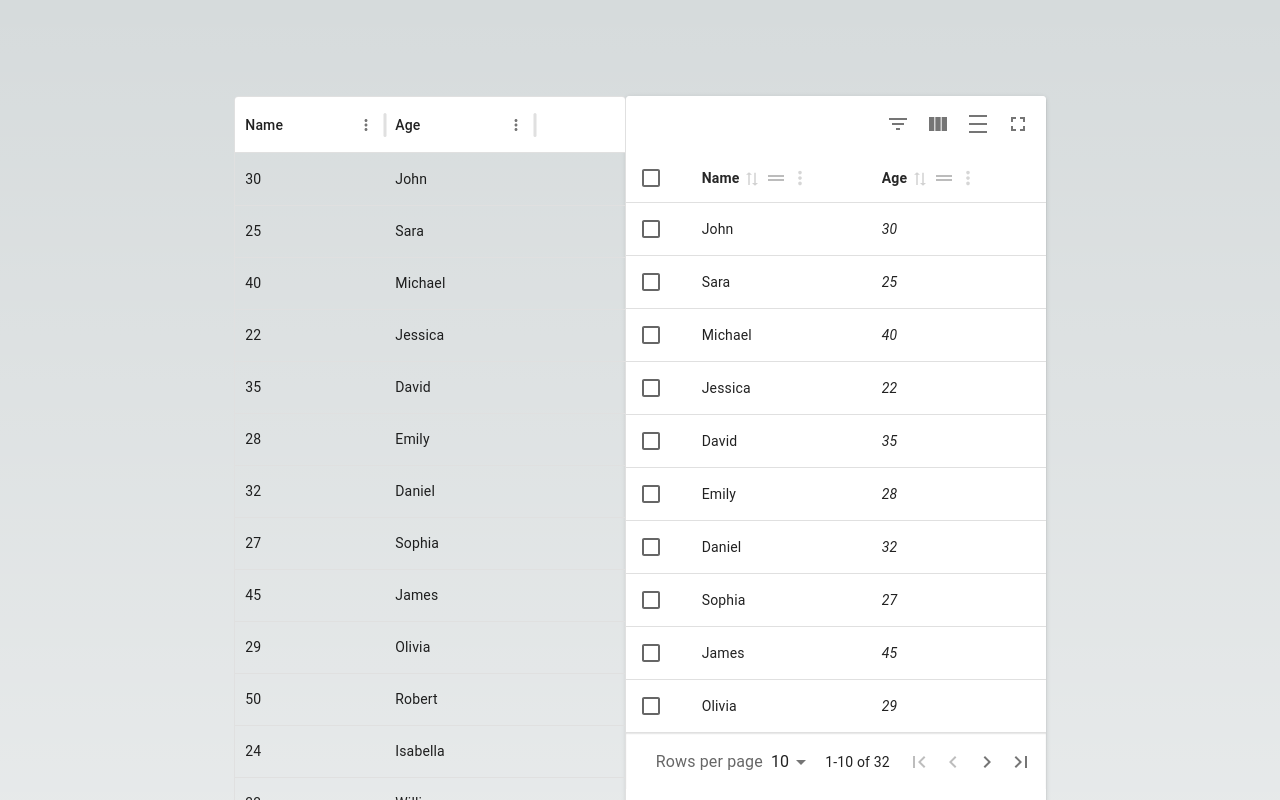
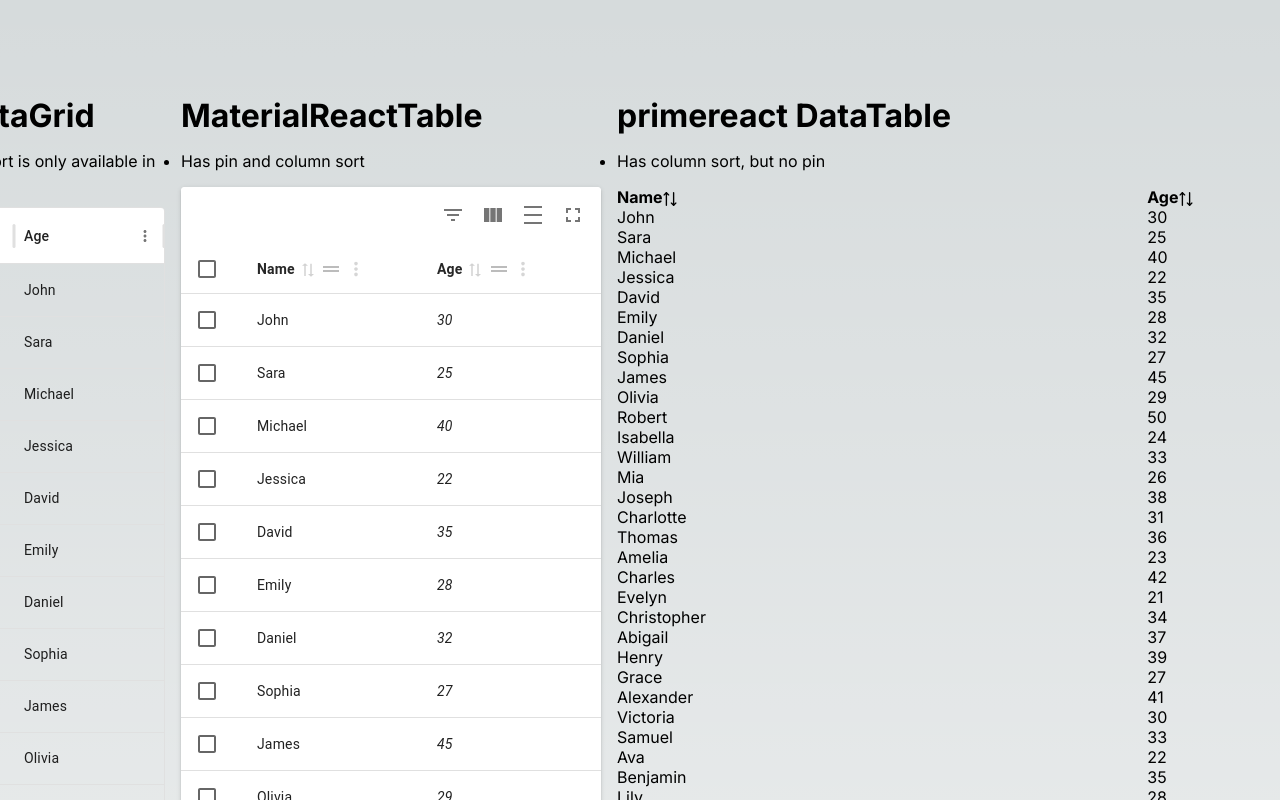
Before and after one commit to cliebhardtntt/mui-data-table-sandbox, a Next.js app: page / in a window 1280 px wide. Shown: the top 800 px of the page. Built offline with nearby package versions, Linux system fonts and the light colour scheme.

Commit message:
Added primereact

```diff
--- a/package.json
+++ b/package.json
@@ -17,6 +17,7 @@
     "@mui/x-date-pickers": "^7.12.1",
     "material-react-table": "^2.13.1",
     "next": "14.2.5",
+    "primereact": "^10.8.2",
     "react": "^18",
     "react-dom": "^18"
   },
--- a/src/app/page.tsx
+++ b/src/app/page.tsx
@@ -2,12 +2,14 @@
 import Image from "next/image";
 import styles from "./page.module.css";
 import { DataGrid, GridRowsProp, GridColDef } from "@mui/x-data-grid";
+import { DataTable } from "primereact/datatable";
 import { useMemo } from "react";
 import {
   MaterialReactTable,
   useMaterialReactTable,
   type MRT_ColumnDef, //if using TypeScript (optional, but recommended)
 } from "material-react-table";
+import { Column } from "primereact/column";
 
 //If using TypeScript, define the shape of your data (optional, but recommended)
 interface Person {
@@ -225,10 +227,58 @@
           flex: 1,
           display: "flex",
           flexDirection: "row",
+          gap: "1rem",
         }}
       >
-        <DataGrid rows={rows} columns={columns} />
-        <MaterialReactTable table={table} />
+        <div
+          style={{
+            display: "flex",
+            flexDirection: "column",
+            gap: "1rem",
+          }}
+        >
+          <h1>MUIX DataGrid</h1>
+          <ul>
+            <li>Pin and column sort is only available in pro</li>
+          </ul>
+          <DataGrid rows={rows} columns={columns} />
+        </div>
+        <div
+          style={{
+            display: "flex",
+            flexDirection: "column",
+            gap: "1rem",
+          }}
+        >
+          <h1>MaterialReactTable</h1>
+          <ul>
+            <li>Has pin and column sort</li>
+          </ul>
+          <MaterialReactTable table={table} />
+        </div>
+        <div
+          style={{
+            display: "flex",
+            flexDirection: "column",
+            gap: "1rem",
+          }}
+        >
+          <h1>primereact DataTable</h1>
+          <ul>
+            <li>Has column sort, but no pin</li>
+          </ul>
+          <DataTable
+            value={data}
+            columnResizeMode="expand"
+            resizableColumns
+            reorderableColumns
+            showGridlines
+            tableStyle={{ minWidth: "50rem" }}
+          >
+            <Column field="name" header="Name" sortable></Column>
+            <Column field="age" header="Age" sortable></Column>
+          </DataTable>
+        </div>
       </div>
     </main>
   );
```
Also changed, not shown: 1 other file (tests, documents, lock files or other folders).
